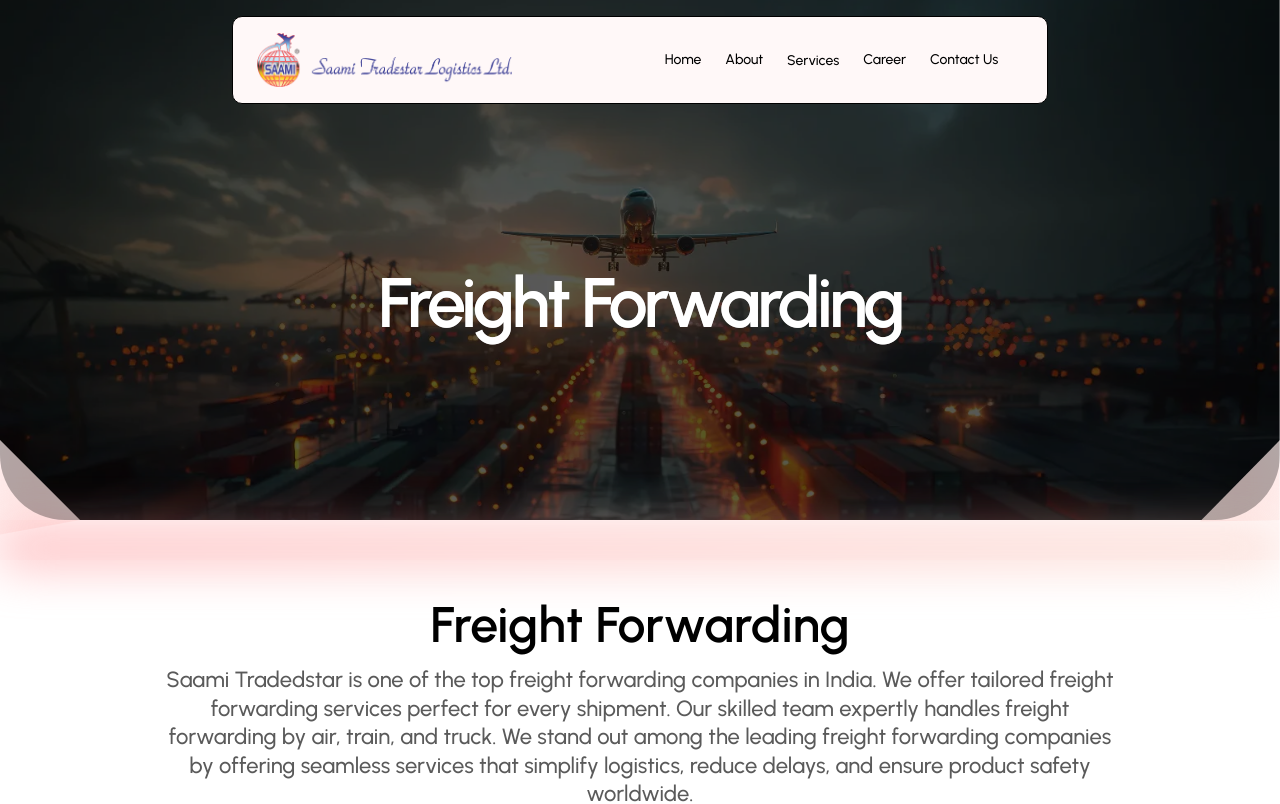
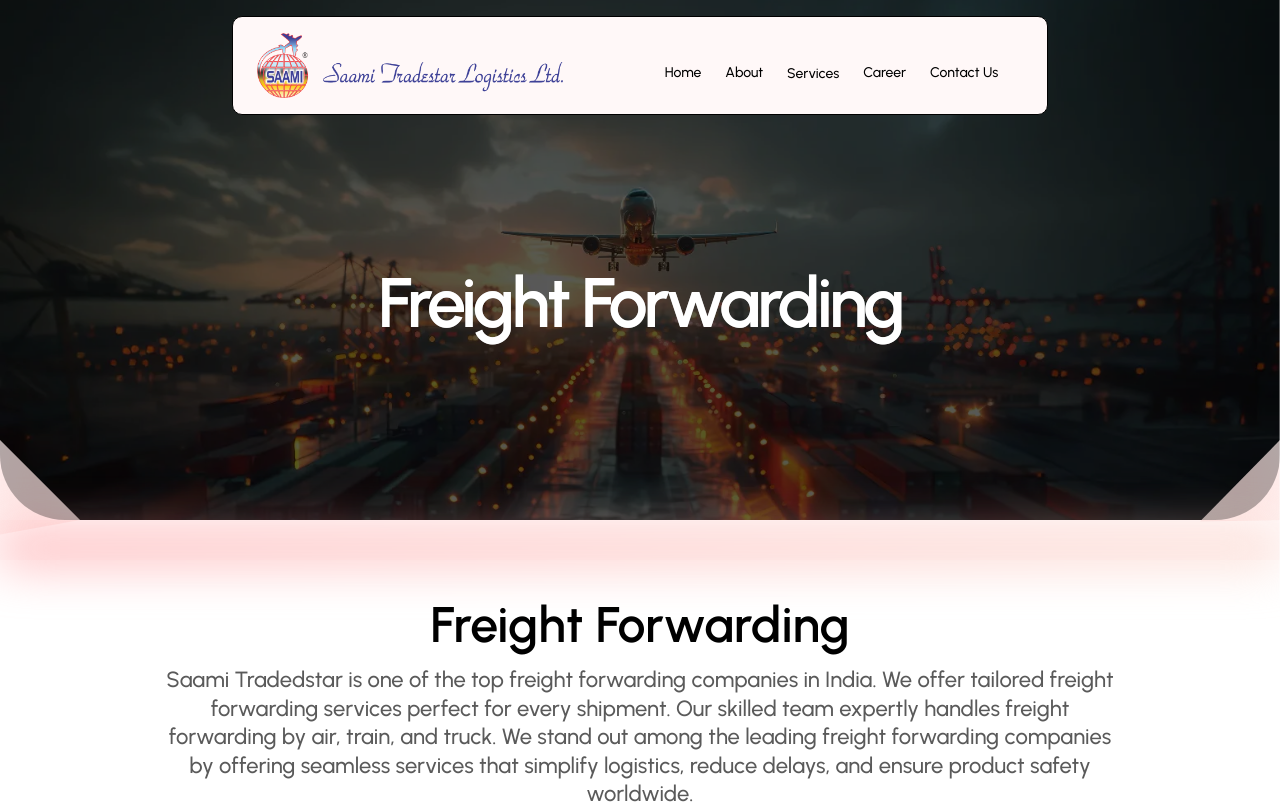
Before and after one commit to digiexpouae/saamitradestar, a Next.js app: page /freightforwarding in a window 1280 px wide. Shown: the top 804 px of the page. Built offline with nearby package versions, Linux system fonts and the light colour scheme.

Commit message:
logo sizes increases

```diff
--- a/src/layout/header.jsx
+++ b/src/layout/header.jsx
@@ -22,7 +22,7 @@
         style={{ borderRadius: "10px" }}
       >
         {/* Logo */}
-        <div className="w-36 md:w-1/3 cursor-pointer">
+        <div className="w-36 md:w-[40%] cursor-pointer">
           <Link href="/">
             <Image
               src="/assets/header/saami.png"
@@ -35,7 +35,7 @@
         </div>
 
         {/* Phone Image */}
-       <div className="hidden lg:flex  w-1/2 h-[70%] gap-6 items-center justify-center">
+       <div className="hidden lg:flex  w-1/2 h-[70%] gap-6 pt-4 items-center justify-center">
        <Link className="font-medium text-sm" href={'/'}>Home</Link>
        <Link className="font-medium text-sm" href={'/about'}>About</Link>
      {/* Services with dropdown */}
```
